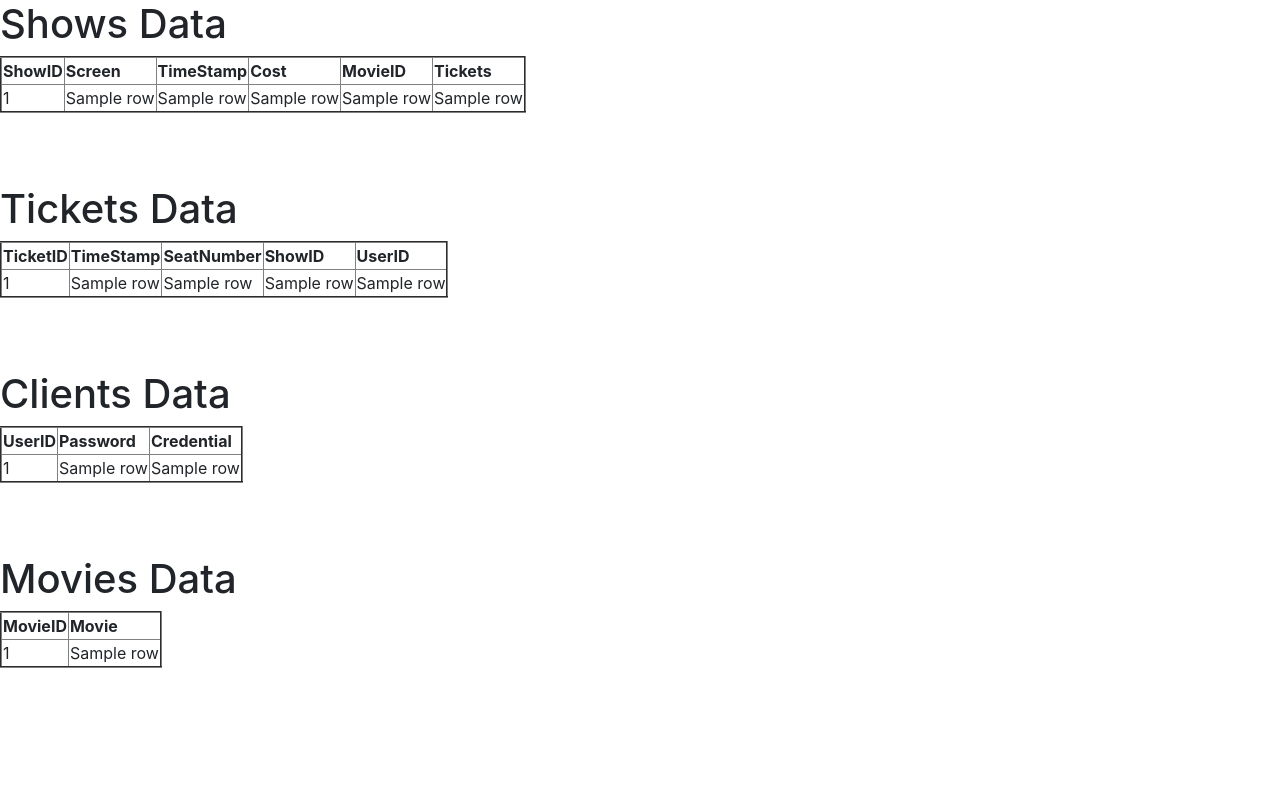
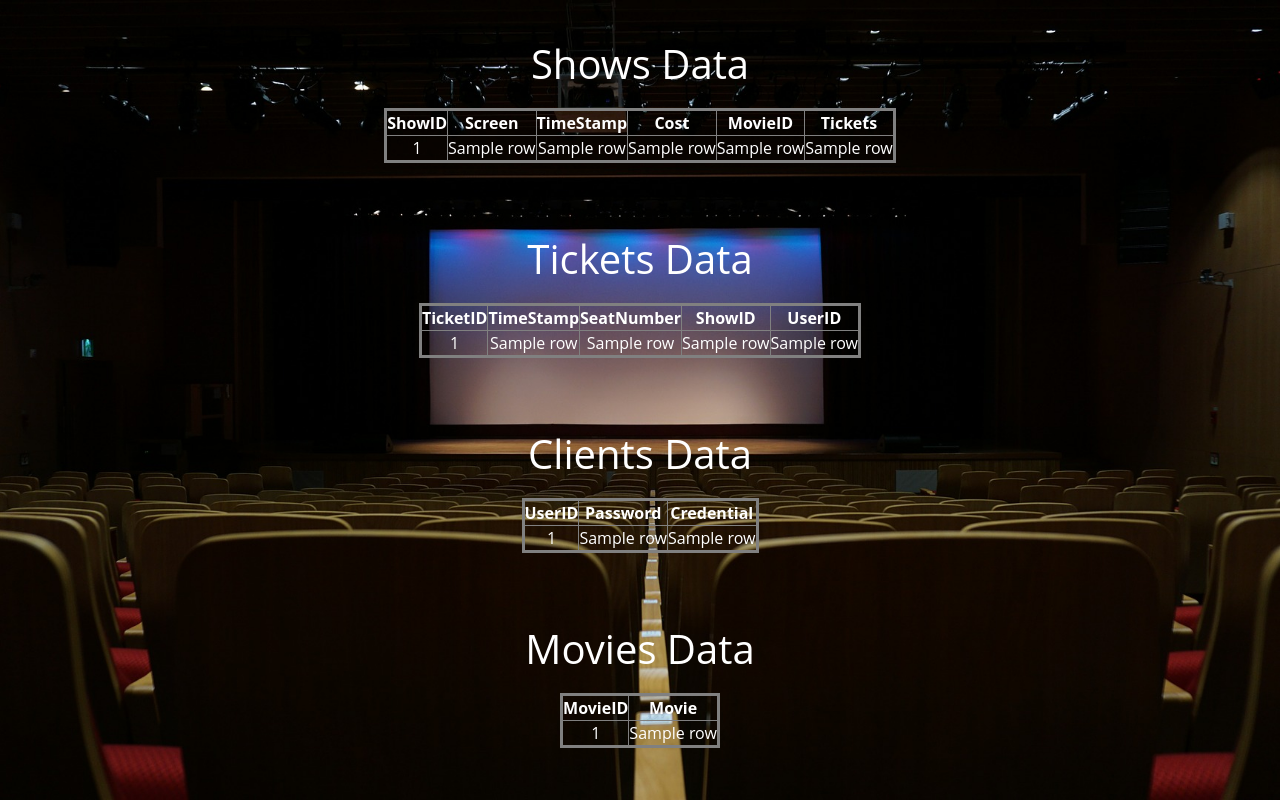
Before and after one commit to HOD101s/Theatre-Booking-Site, a Flask app: template templates/admin.html in a window 1280 px wide. Run offline with Flask 2, Linux system fonts and the light colour scheme; the template is opened without the code that fills it: most values are stand-ins (such as "Sample title", 1, 10 or a date in 2020); some libraries are stand-ins or nearby versions.

Commit message:
adds admin confirm

```diff
--- a/app.py
+++ b/app.py
@@ -40,6 +40,9 @@ showID = ""
 activeUser = ""
 showTime = ""
 
+@app.route('/')
+def begin():
+	return redirect(url_for('login'))
 
 @app.route('/home')
 def home():
--- a/templates/admin.html
+++ b/templates/admin.html
@@ -2,12 +2,42 @@
 <html>
 <head>
     <link rel="stylesheet" href="https://maxcdn.bootstrapcdn.com/bootstrap/4.0.0/css/bootstrap.min.css">
+    <link href="{{url_for('static',filename='css/admin.css')}}"rel="stylesheet">
 	<script src="https://ajax.googleapis.com/ajax/libs/jquery/3.3.1/jquery.min.js"></script>
 	<script src="https://cdnjs.cloudflare.com/ajax/libs/popper.js/1.12.9/umd/popper.min.js"></script>
 	<script src="https://maxcdn.bootstrapcdn.com/bootstrap/4.0.0/js/bootstrap.min.js"></script>
+    <link href="https://fonts.googleapis.com/css?family=Acme|Yeseva+One&display=swap" rel="stylesheet">
 	<title>Admin</title>
+<style>
+    *{
+            padding: 0;
+            margin: 20px auto 0;
+            box-sizing: border-box;
+            text-align: center;
+            font-family: 'Open Sans', sans-serif !important;
+        }
+        body{
+            background:url(../static/images/banner2.jpg) no-repeat center;
+            background-size: cover;
+            background-attachment: fixed;
+        }
+        table{
+            border-collapse: collapse;
+            border: 3px solid gray;
+            border-radius: 5px;
+        }
+        h1{
+            color:white;
+            font-family: 'Yeseva One', cursive;
+        }
+        th,tbody{
+            color:white;
+            font-family: 'Acme', sans-serif;
+        }
+</style>
 </head>
 <body>
+<div>
 <!--  Show	-->
 	<h1>Shows Data</h1>
 	<table border="2">
@@ -99,5 +129,6 @@
         {% endfor %}
     </tbody>
 </table>
+</div>
 </body>
 </html>
```
Also changed, not shown: templates/confirm.html (+36 -1 lines).
